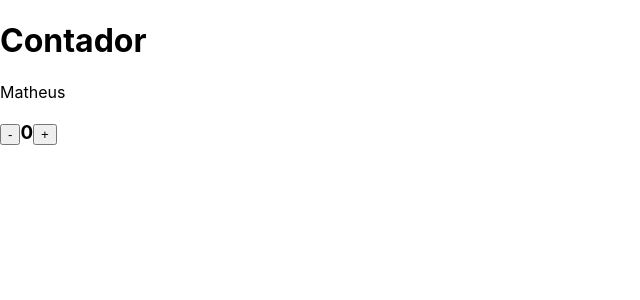
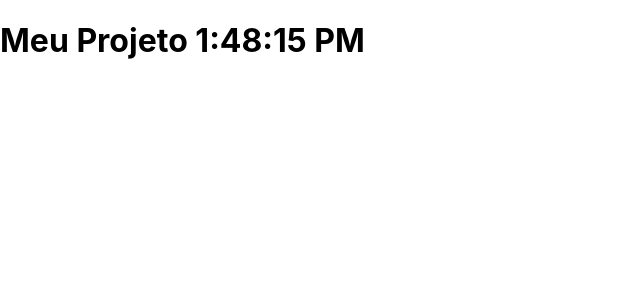
Before and after one commit to GabrielSoaresGomes/ReactJS-do-Zero-ao-Avancado, a React (Create React App) app in the folder meusite/: page / in a window 1280 px wide. Shown: the top 300 px of the page, without its empty margins (0-640 px from the left). Built offline with nearby package versions, Linux system fonts and the light colour scheme.

Commit message:
Ciclo de vida dos componentes

```diff
--- a/meusite/src/App.js
+++ b/meusite/src/App.js
@@ -2,45 +2,30 @@
 
 class App extends Component{
 
-    constructor(props){
-        super(props)
+    constructor(props) {
+        super(props);
         this.state = {
-            nome: "Matheus",
-            contador: 0
-        }
+            hora: '00:00:00'
+        };
 
-        this.aumentar = this.aumentar.bind(this)
-        this.diminuir = this.diminuir.bind(this)
     }
 
-    aumentar() {
-        let state = this.state
-        state.contador ++
-        state.nome = "José"
-        this.setState(state)
+    componentDidMount() {
+        setInterval(() => {
+            this.setState({hora: new Date().toLocaleTimeString() })
+        }, 1000)
     }
 
-    diminuir() {
-        let state = this.state
-        if(state.contador ===0) {
-            alert("Chegou a zero!")
-            return
-        }
-        state.contador --
-        state.nome = "Pedro"
-        this.setState(state)
+    componentDidUpdate() {
+        console.log("Atualizou")
     }
+
+    com
 
     render() {
         return(
             <div>
-                <h1>Contador</h1>
-                {this.state.nome}
-                <h3>
-                    <button onClick={this.diminuir}>-</button>
-                    {this.state.contador}
-                    <button onClick={this.aumentar}>+</button>
-                </h3>
+                <h1>Meu Projeto {this.state.hora} </h1>
             </div>
         )
     }
```
Also changed, not shown: 2 other files (tests, documents, lock files or other folders).
